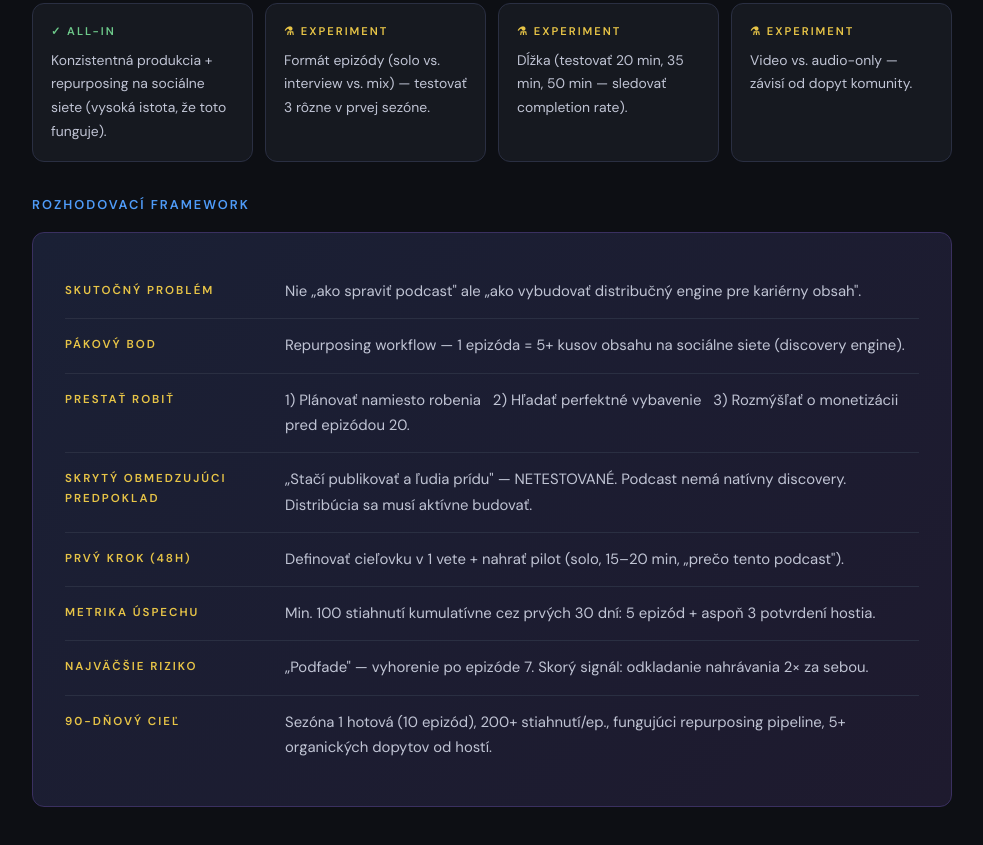
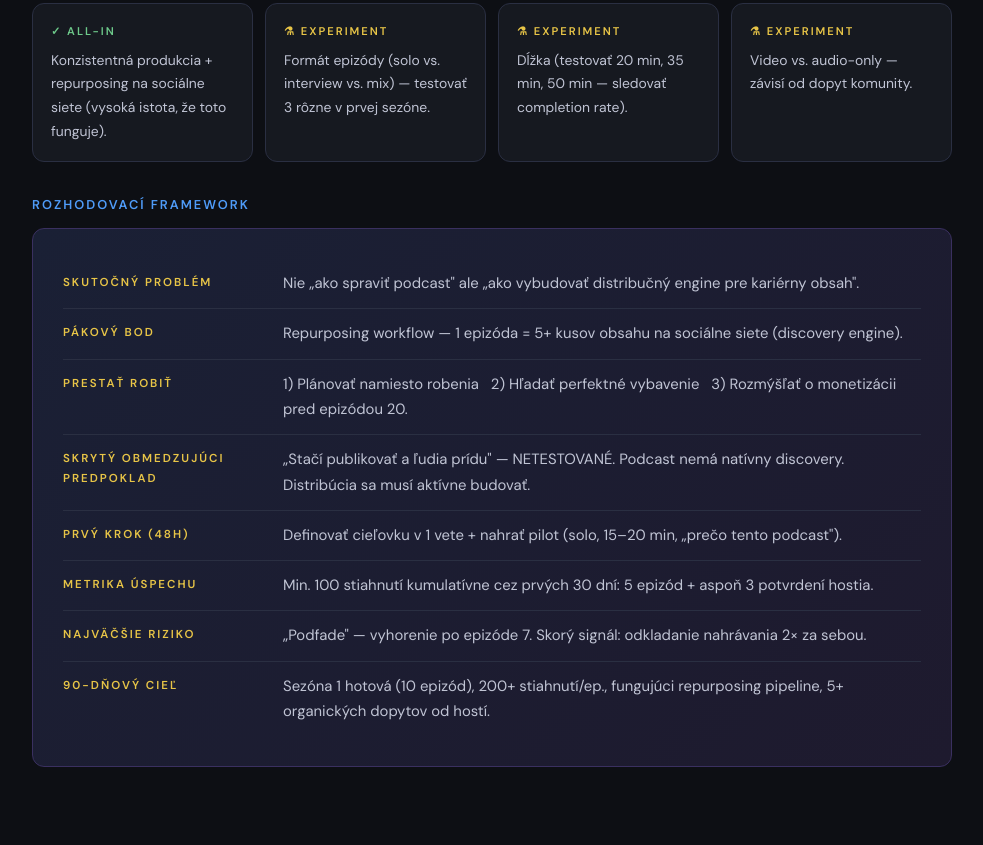
Before and after one commit to filok77/career-talks, a plain HTML site: page index.html in a window 1280 px wide. Shown: the part 10465-11310 px from the top of the page, without its empty margins (148-1131 px from the left). Drawn offline with nearby package versions, Linux system fonts and the light colour scheme.

Commit message:
Refine padding and margin in summary styles
Adjusted padding and margin for summary box and row.

```diff
--- a/index.html
+++ b/index.html
@@ -421,8 +421,8 @@
       background: linear-gradient(135deg, #1a2035, #1e1a2e);
       border: 1px solid #3a3060;
       border-radius: var(--radius);
-      padding: 32px;
-      margin-top: 16px;
+      padding: 30px;
+      margin-top: 12px;
     }
 
     .summary-row {
@@ -430,7 +430,7 @@
       grid-template-columns: 220px 1fr;
       gap: 0;
       border-bottom: 1px solid var(--border);
-      padding: 14px 0;
+      padding: 12px 0;
       align-items: start;
     }
 
```
